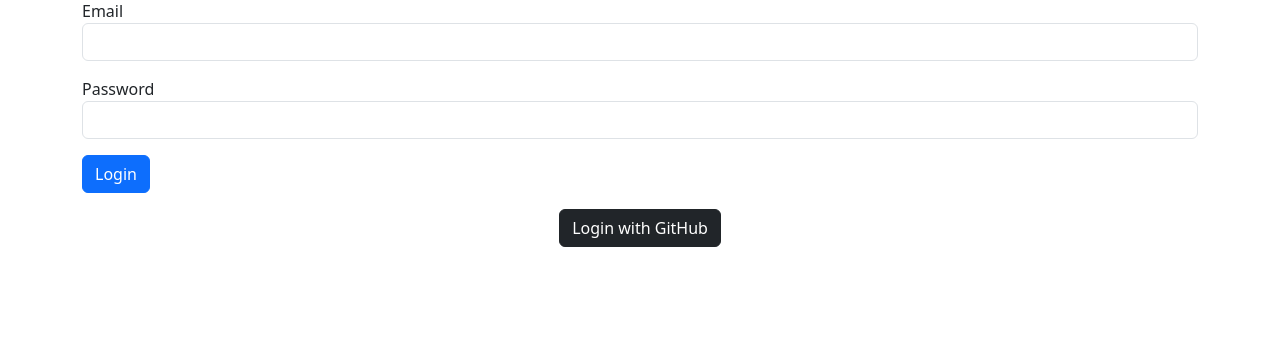
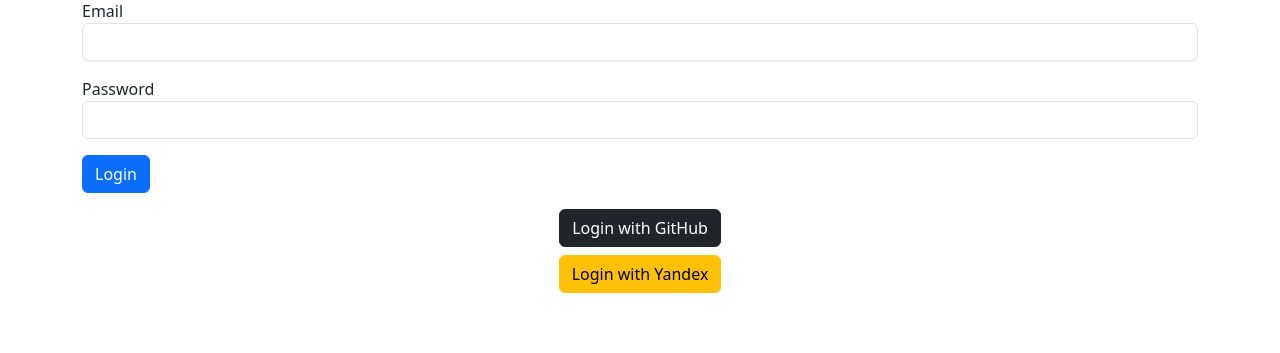
Before and after one commit to GuvenEminSamil/flask-recipe-app, a Flask app: page /login in a window 1280 px wide. Shown: the part 127-480 px from the top of the page. Run offline with Flask 3, Linux system fonts and the light colour scheme.

Commit message:
oauth for yandex added

```diff
--- a/python_project/app/templates/auth/login.html
+++ b/python_project/app/templates/auth/login.html
@@ -11,7 +11,10 @@
     </div>
     {{ form.submit(class="btn btn-primary") }}
     <div class="text-center mt-3">
-    <a href="{{ url_for('github_login') }}" class="btn btn-dark">Login with GitHub</a>
+      <a href="{{ url_for('github_login') }}" class="btn btn-dark">Login with GitHub</a>
+    </div>
+    <div class="text-center mt-2">
+      <a href="{{ url_for('yandex_login') }}" class="btn btn-warning">Login with Yandex</a>
     </div>
 
   </form>
--- a/python_project/app/views/auth.py
+++ b/python_project/app/views/auth.py
@@ -132,3 +132,32 @@ def github_callback():
     flash("Logged in with GitHub.", 'success')
     print("Session on callback:", dict(session))
     return redirect(url_for("profile"))
+
+
+@current_app.route("/login/yandex")
+def yandex_login():
+    session.permanent = True
+    redirect_uri = "http://localhost:5000/login/yandex/callback"
+    return oauth.yandex.authorize_redirect(redirect_uri)
+
+@current_app.route("/login/yandex/callback")
+def yandex_callback():
+    token = oauth.yandex.authorize_access_token()
+    resp = oauth.yandex.get("", token=token)
+    profile = resp.json()
+
+    email = profile.get("default_email") or profile.get("email") or f"{profile['login']}@yandex.com"
+    username = profile.get("real_name") or profile.get("login")
+
+    user = User.query.filter_by(email=email).first()
+    if not user:
+        user = User(username=username, email=email,
+                    password_hash=generate_password_hash(os.urandom(16).hex()))
+        db.session.add(user)
+        db.session.commit()
+
+        session["user_id"] = user.id
+        session["username"] = user.username
+        flash("Logged in with Yandex.", 'success')
+        return redirect(url_for("profile"))
+    return redirect(url_for("login"))
--- a/python_project/config.py
+++ b/python_project/config.py
@@ -14,3 +14,6 @@ class Config:
 
     GITHUB_CLIENT_ID = os.getenv("GITHUB_CLIENT_ID")
     GITHUB_CLIENT_SECRET = os.getenv("GITHUB_CLIENT_SECRET")
+
+    YANDEX_CLIENT_ID = os.getenv("YANDEX_CLIENT_ID")
+    YANDEX_CLIENT_SECRET = os.getenv("YANDEX_CLIENT_SECRET")
```
Also changed, not shown: python_project/app/__init__.py (+13 -1 lines), 1 other file.
